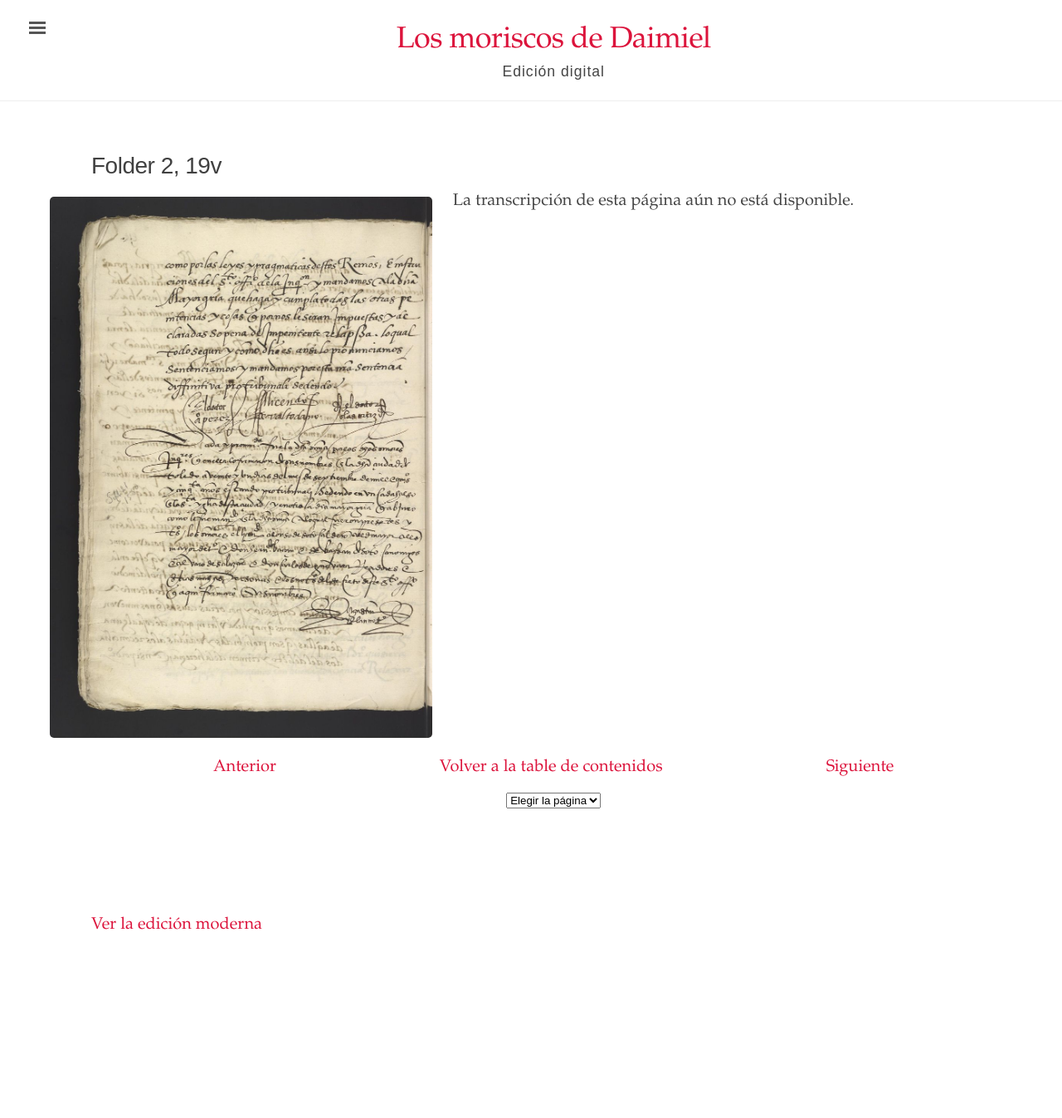
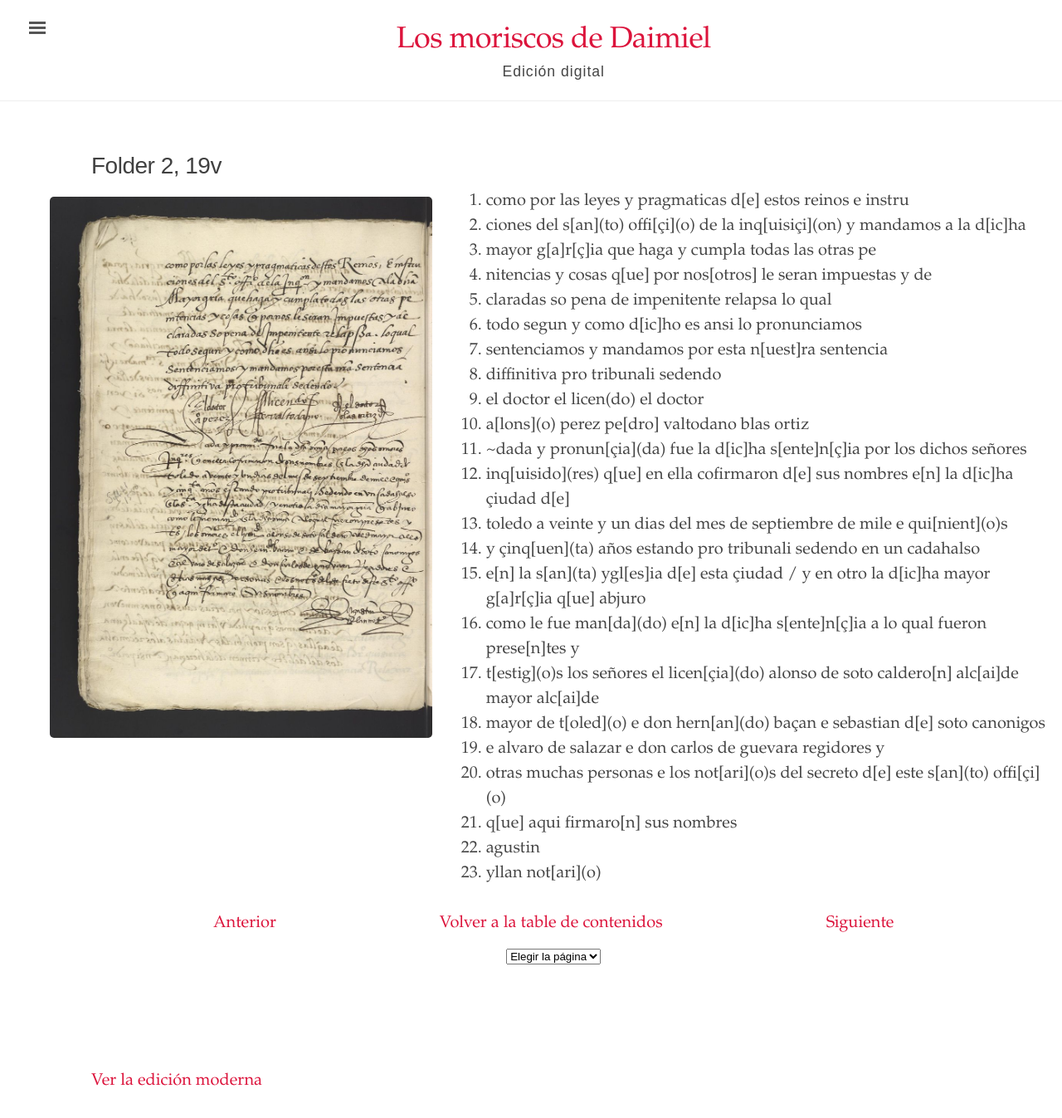
Before and after one commit to digbmc/moriscos-daimel, a Jekyll site: the page built from _texts/folder-2-19v.md, in a window 1280 px wide and 1397 px high. Shown: the top 1347 px of the window at 83% size. Built offline with Jekyll 4.4.1, drawn with Linux system fonts in a browser that asks for light colours.

Commit message:
Update folder-2-19v.md

```diff
--- a/_texts/folder-2-19v.md
+++ b/_texts/folder-2-19v.md
@@ -5,4 +5,26 @@ image: /assets/images/Folder_2_19v.jpg
 body_class: wide-page
 order: 38
 ---
-La transcripción de esta página aún no está disponible.
+1. como por las leyes y pragmaticas d\[e\] estos reinos e instru
+2. ciones del s\[an\](to) offi\[çi\](o) de la inq\[uisiçi\](on) y mandamos a la d\[ic\]ha
+3. mayor g\[a\]r\[ç\]ia que haga y cumpla todas las otras pe
+4. nitencias y cosas q\[ue\] por nos\[otros\] le seran impuestas y de
+5. claradas so pena de impenitente relapsa lo qual
+6. todo segun y como d\[ic\]ho es ansi lo pronunciamos
+7. sentenciamos y mandamos por esta n\[uest\]ra sentencia
+8. diffinitiva pro tribunali sedendo
+9. el doctor el licen(do) el doctor
+10. a\[lons\](o) perez pe\[dro\] valtodano blas ortiz
+11. ~dada y pronun\[çia\](da) fue la d\[ic\]ha s\[ente\]n\[ç\]ia por los dichos señores
+12. inq\[uisido\](res) q\[ue\] en ella cofirmaron d\[e\] sus nombres e\[n\] la d\[ic\]ha çiudad d\[e\]
+13. toledo a veinte y un dias del mes de septiembre de mile e qui\[nient\](o)s
+14. y çinq\[uen\](ta) años estando pro tribunali sedendo en un cadahalso
+15. e\[n\] la s\[an\](ta) ygl\[es\]ia d\[e\] esta çiudad / y en otro la d\[ic\]ha mayor g\[a\]r\[ç\]ia q\[ue\] abjuro
+16. como le fue man\[da\](do) e\[n\] la d\[ic\]ha s\[ente\]n\[ç\]ia a lo qual fueron prese\[n\]tes y
+17. t\[estig\](o)s los señores el licen\[çia\](do) alonso de soto caldero\[n\] alc\[ai\]de mayor alc\[ai\]de
+18. mayor de t\[oled\](o) e don hern\[an\](do) baçan e sebastian d\[e\] soto canonigos
+19. e alvaro de salazar e don carlos de guevara regidores y
+20. otras muchas personas e los not\[ari\](o)s del secreto d\[e\] este s\[an\](to) offi\[çi\](o)
+21. q\[ue\] aqui firmaro\[n\] sus nombres
+22. agustin
+23. yllan not\[ari\](o)
```
